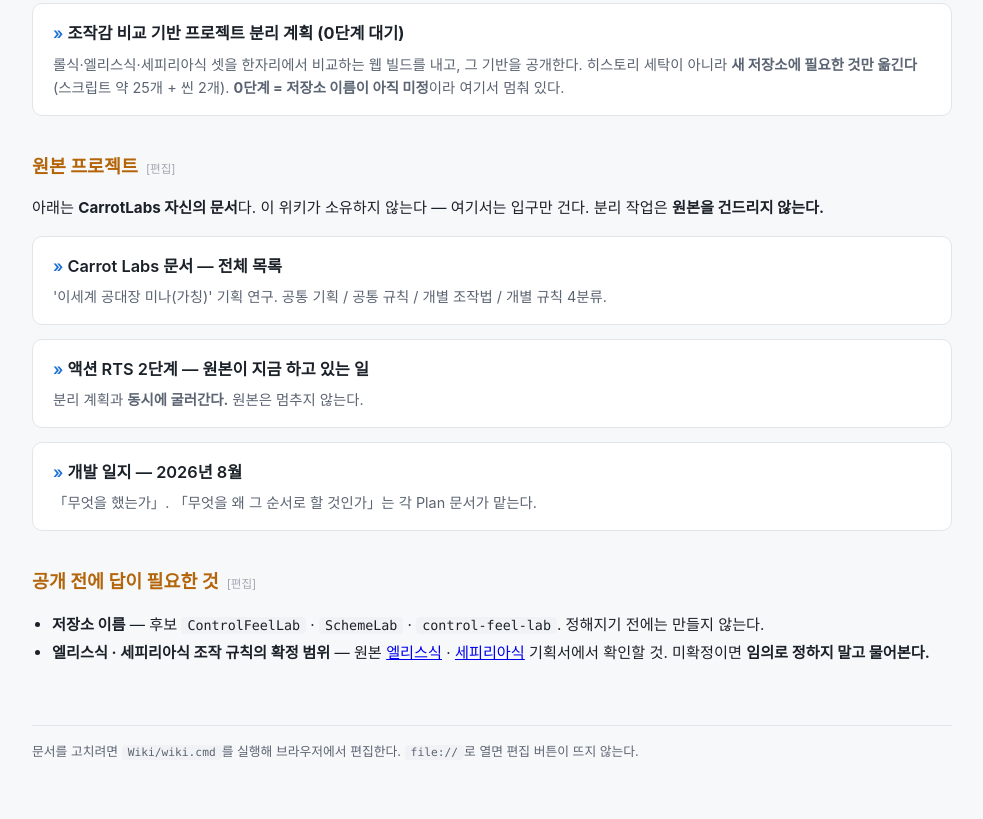
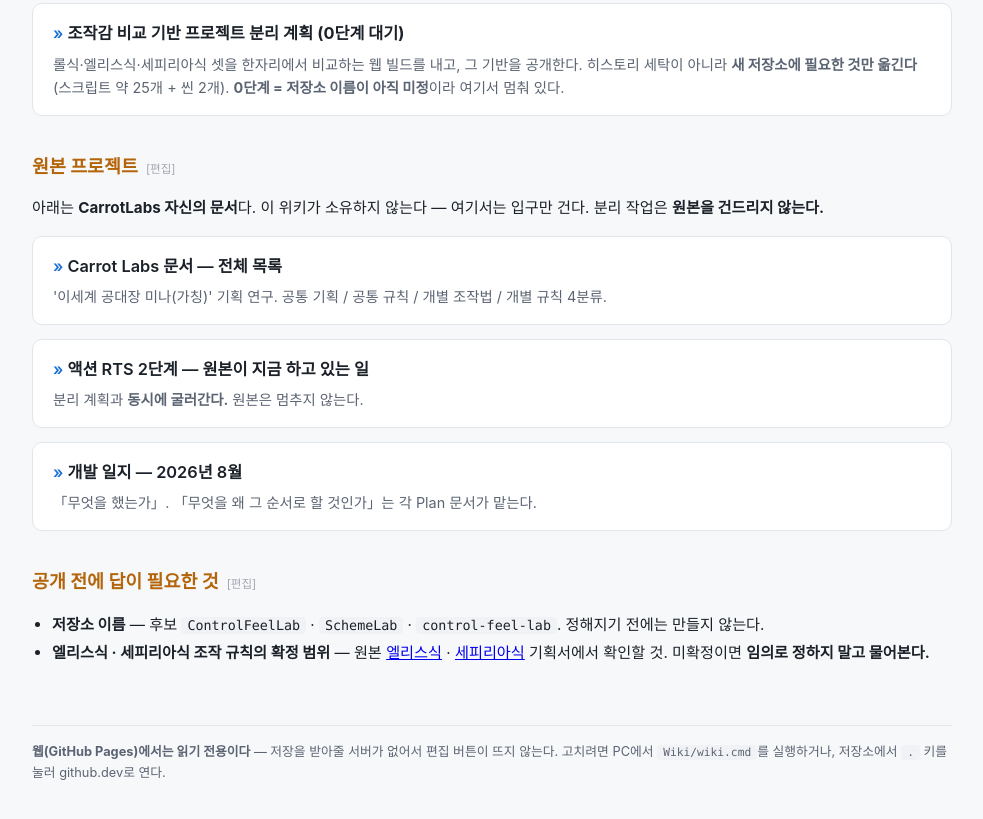
Before and after one commit to Overflower706/Carrot, a plain HTML site: page Wiki/index.html in a window 1280 px wide. Shown: the part 327-1146 px from the top of the page, without its empty margins (148-1131 px from the left). Drawn offline with Linux system fonts and the light colour scheme.

Commit message:
Pages에서 편집 UI를 띄우지 않는다
가드가 file://만 막고 있어서 정적 호스팅에서는 버튼이 뜨고 편집창까지 열린 뒤
저장 단계에서 405로 죽었다. 다 쓰고 나서야 알게 되는 게 제일 나쁘다.
호스트가 로컬 서버일 때만 편집 UI를 붙인다.

```diff
--- a/Wiki/index.html
+++ b/Wiki/index.html
@@ -63,8 +63,8 @@ CarrotLabs 내부의 기획·구현 문서는 <b>그 프로젝트 자신의 위
 </ul>
 
 <footer>
-문서를 고치려면 <code>Wiki/wiki.cmd</code>를 실행해 브라우저에서 편집한다.
-<code>file://</code>로 열면 편집 버튼이 뜨지 않는다.
+<b>웹(GitHub Pages)에서는 읽기 전용이다</b> &mdash; 저장을 받아줄 서버가 없어서 편집 버튼이 뜨지 않는다.
+고치려면 PC에서 <code>Wiki/wiki.cmd</code>를 실행하거나, 저장소에서 <code>.</code> 키를 눌러 github.dev로 연다.
 </footer>
 
 </body>
--- a/Wiki/wiki-edit.js
+++ b/Wiki/wiki-edit.js
@@ -1,8 +1,10 @@
 // 위키식 인라인 편집기. 전체 문서 편집 / 섹션 편집 두 가지.
 // 편집 대상은 렌더된 DOM이 아니라 파일의 원본 HTML 소스다 — 들여쓰기와 주석이 그대로 보존된다.
-// 저장은 serve.py의 PUT으로 파일에 직접 쓴다. file://로 열면 저장할 방법이 없으므로 편집 UI를 띄우지 않는다.
+// 저장은 serve.py의 PUT으로 파일에 직접 쓴다. 받아줄 서버가 없으면 편집 UI를 아예 띄우지 않는다 —
+// file://이 그렇고, GitHub Pages 같은 정적 호스팅도 그렇다. 버튼이 눌리는데 저장만 실패하는 것이
+// 버튼이 없는 것보다 나쁘다(다 쓰고 나서야 알게 된다).
 (function () {
-  if (location.protocol === 'file:') return;
+  if (location.hostname !== '127.0.0.1' && location.hostname !== 'localhost') return;
 
   var url = location.pathname;
   var src = '', bodyStart = 0, bodyEnd = 0;
```
